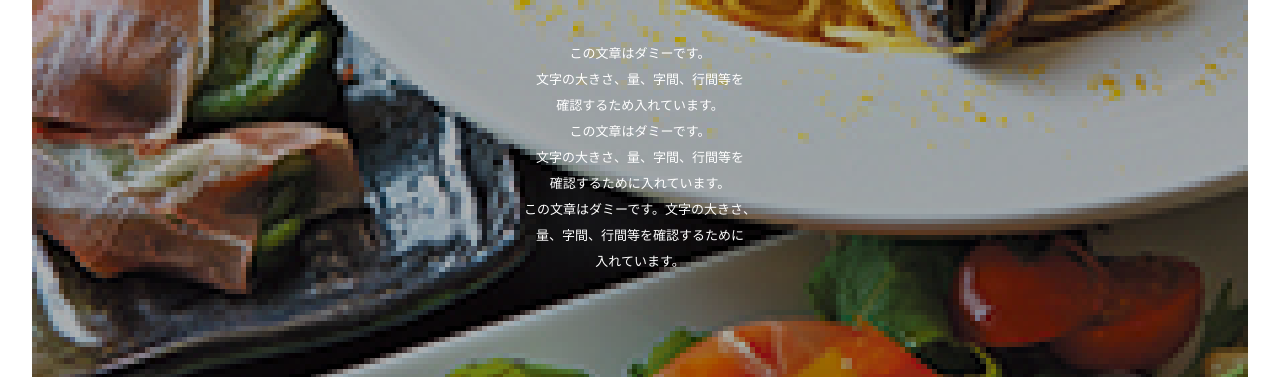
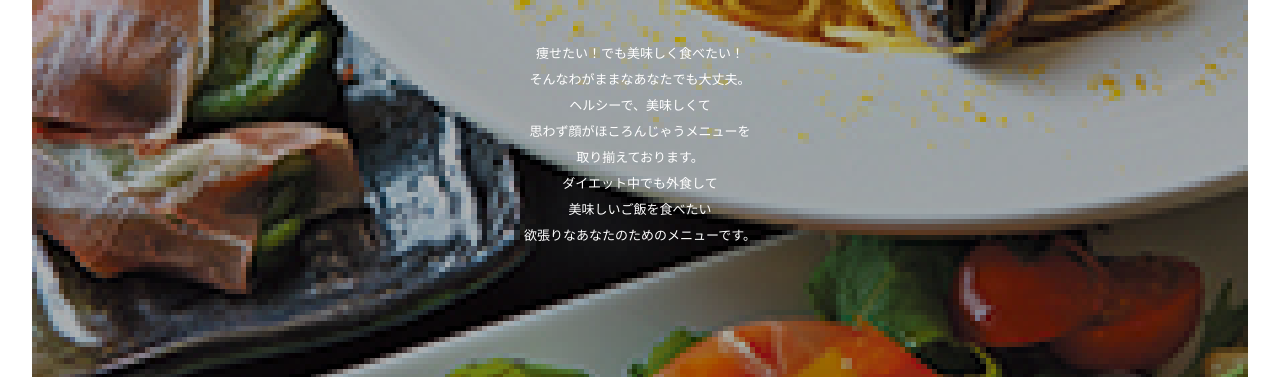
Before and after one commit to Htsubasa/bloom_menu, a plain HTML site: page index.html in a window 1280 px wide. Shown: the part 423-800 px from the top of the page. Drawn offline with nearby package versions, Linux system fonts and the light colour scheme.

Commit message:
Update index.html

```diff
--- a/index.html
+++ b/index.html
@@ -41,7 +41,7 @@
 
     <div class="mainvisual_text">
         <h1>MENU<span class="sub_mainvisual_text">Bloomのメニュー</span></h1>
-        <p>この文章はダミーです。<br class="sp_br">文字の大きさ、量、字間、行間等を<br class="sp_br">確認するため入れています。<br class="sp_br">この文章はダミーです。<br class="sp_br">文字の大きさ、量、字間、行間等を<br class="sp_br">確認するために入れています。<br class="sp_br">この文章はダミーです。文字の大きさ、<br class="sp_br">量、字間、行間等を確認するために<br class="sp_br">入れています。</p>
+        <p>痩せたい！でも美味しく食べたい！<br class="sp_br">そんなわがままなあなたでも大丈夫。<br class="sp_br">ヘルシーで、美味しくて<br class="sp_br">思わず顔がほころんじゃうメニューを<br class="sp_br">取り揃えております。<br class="sp_br">ダイエット中でも外食して<br class="sp_br">美味しいご飯を食べたい<br class="sp_br">欲張りなあなたのためのメニューです。</p>
     </div><!--text-->
 
 </div><!--mainvisual-wrap-->
```
